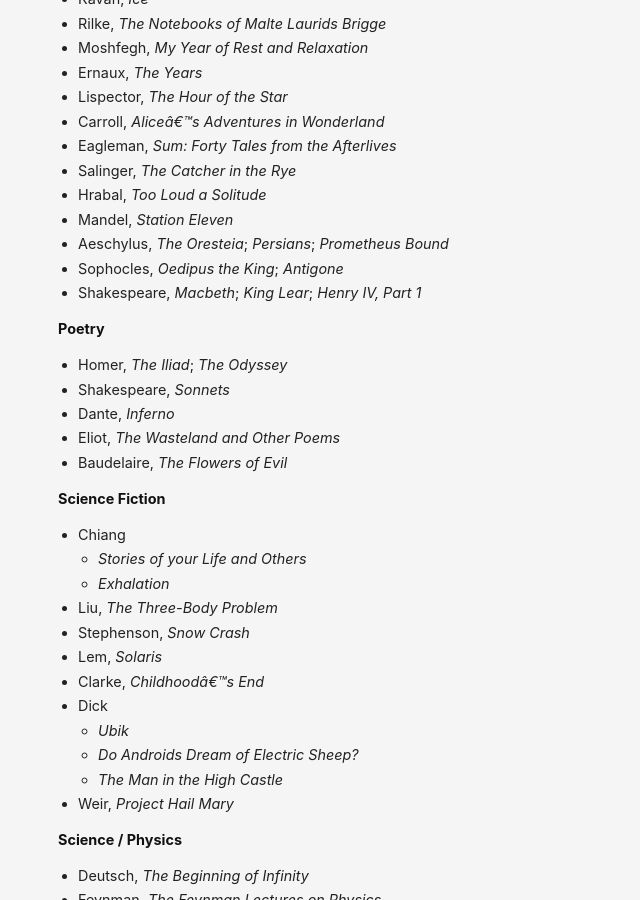
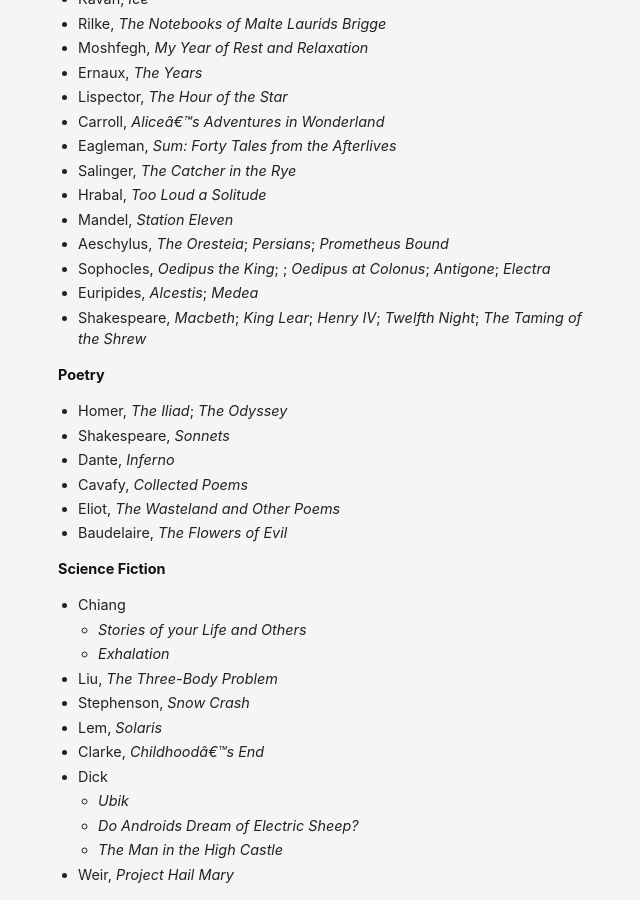
Before and after one commit to danschlz/danschulz.github.io, a Jekyll site: the page built from books.md, in a window 1280 px wide and 900 px high, scrolled down 5790 px. Shown: the whole window, without its empty margins (302-942 px from the left). Built offline with Jekyll 4.4.1, drawn with Linux system fonts in a browser that asks for light colours.

Commit message:
Update book list with additional titles

```diff
--- a/books.md
+++ b/books.md
@@ -241,13 +241,15 @@ Jump to:
 - Hrabal, _Too Loud a Solitude_
 - Mandel, _Station Eleven_
 - Aeschylus, _The Oresteia_; _Persians_; _Prometheus Bound_
-- Sophocles, _Oedipus the King_; _Antigone_
-- Shakespeare, _Macbeth_; _King Lear_; _Henry IV, Part 1_
+- Sophocles, _Oedipus the King_; ; _Oedipus at Colonus_; _Antigone_; _Electra_
+- Euripides, _Alcestis_; _Medea_
+- Shakespeare, _Macbeth_; _King Lear_; _Henry IV_; _Twelfth Night_; _The Taming of the Shrew_
 
 **Poetry** <a name="poetry"></a>
 - Homer, _The Iliad_; _The Odyssey_
 - Shakespeare, _Sonnets_
 - Dante, _Inferno_
+- Cavafy, _Collected Poems_
 - Eliot, _The Wasteland and Other Poems_
 - Baudelaire, _The Flowers of Evil_
 
```
